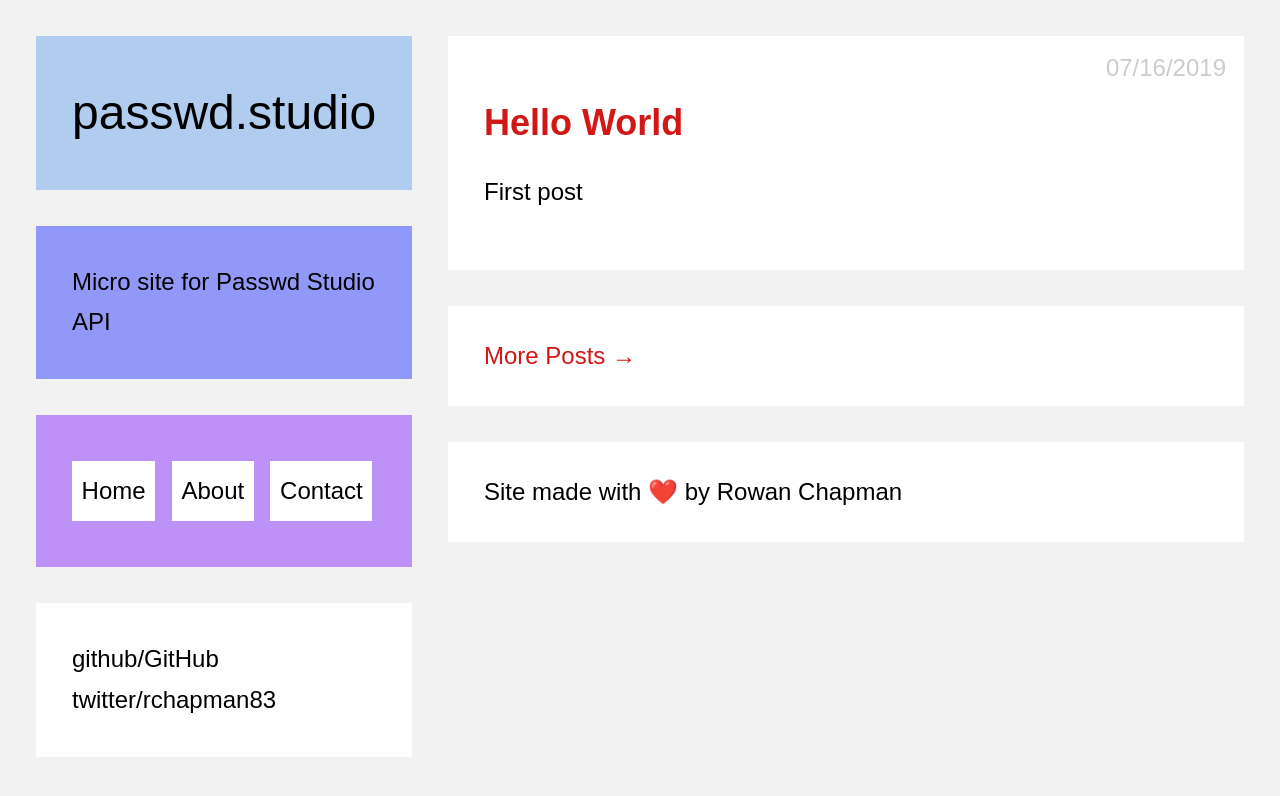
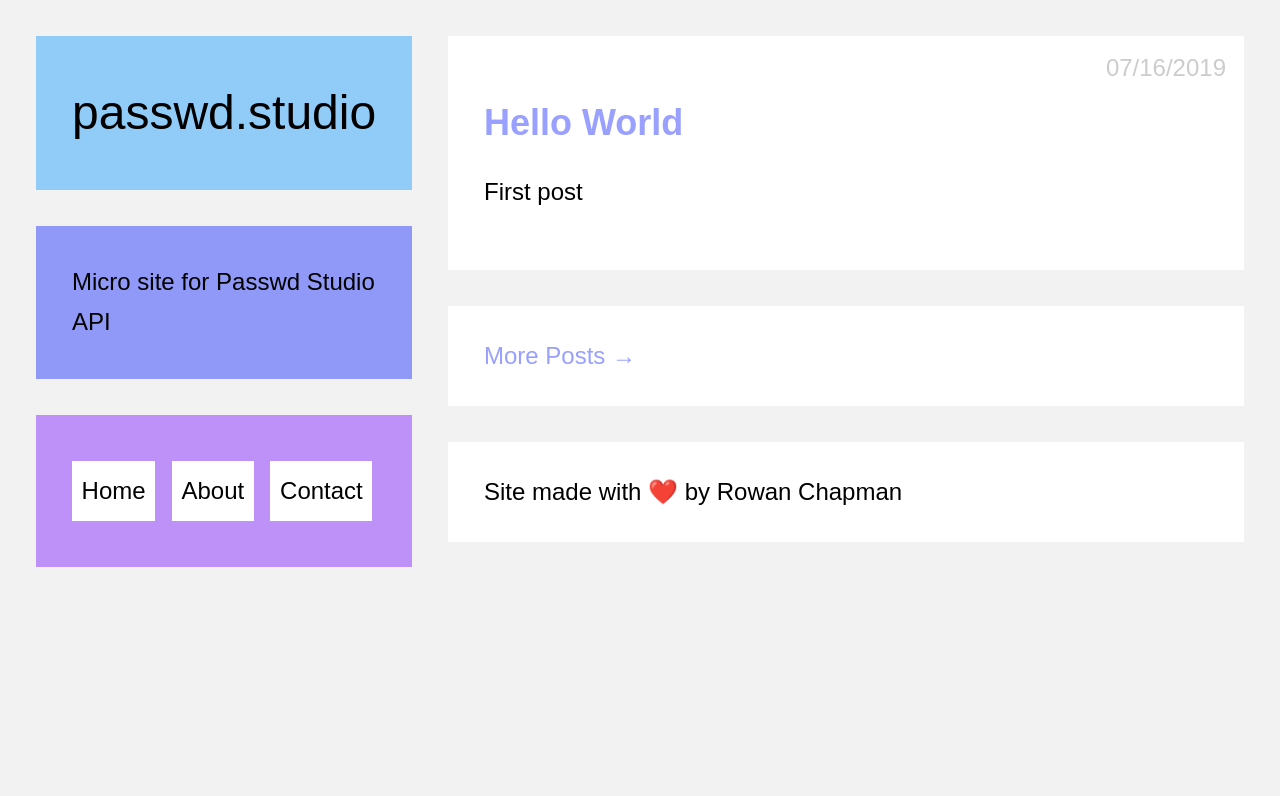
Before and after one commit to rchapman83/passwd-studio-web, a Jekyll site: the page built from index.html, in a window 1280 px wide. Shown: the top 796 px of the page. Built offline with Jekyll 4.4.1, drawn with Linux system fonts in a browser that asks for light colours; emoji names are drawn with the system emoji font.

Commit message:
Updated Style and 2 other files

```diff
--- a/_includes/header.html
+++ b/_includes/header.html
@@ -10,8 +10,5 @@
     <a href="/About">About</a>
     <a href="/Contact/">Contact</a>
   </nav>
-  <div class="module color3">
-    github/{{ site.github }}
-    <br>twitter/{{ site.twitter }}
-  </div>
+
 </aside>
--- a/_sass/_layout.scss
+++ b/_sass/_layout.scss
@@ -52,10 +52,10 @@
   padding:0;
 
   a {
-    color: #d21717;
+    color: $link;
     &:hover,
     &:focus {
-      color: #E40000;
+      color: $link-hover;
     }
   }
   .module {
@@ -73,7 +73,7 @@
 nav {
   a {
     padding: 0.4em;
-    background: #fff;
+    background: #ffffff;
     display:inline-block;
     &:nth-child(2n) {
       margin: 10px;
@@ -81,7 +81,7 @@
     &:hover {
       background: $link-hover;
       border: 0;
-      color: #fff !important;
+      color: #ffffff !important;
       // for now
     }
   }
@@ -106,17 +106,17 @@
     }
 
     a {
-      color: #000;
+      color: #000000;
       font-weight: normal;
       &:hover,
       &:focus {
-        color: #000;
+        color: #000000;
       }
     }
 }
 
 header {
-  background: $blue;
+  background: $blue1;
 }
 
 /*****************************************************************************/
@@ -128,20 +128,20 @@
 article {
   p {
     a {
-      border-bottom: .125em solid #ccc;
+      border-bottom: .125em solid #cccccc;
       padding: 0 0 .15em 0;
       display: inline;
       &:hover {
         background: $link-hover;
         border: 0;
-        color: #fff !important;
+        color: #ffffff !important;
       }
     }
   }
 }
 
 time {
-    color: #ccc;
+    color: #cccccc;
     position: absolute;
     top: 0.75em;
     right: 0.75em;
@@ -161,9 +161,9 @@
 
 blockquote {
     position: relative;
-    border: .1em solid #ddd;
-    border-top-color: #eee;
-    border-bottom-color: #bbb;
+    border: .1em solid #dddddd;
+    border-top-color: #eeeeee;
+    border-bottom-color: #bbbbbb;
     padding: $spacing-unit;
     background: #f2f2f2;
     -webkit-box-shadow: 0 1px 4px #ccc, 0 5px 12px -8px #555;
--- a/assets/css/style.scss
+++ b/assets/css/style.scss
@@ -7,11 +7,10 @@
 $base-font-family:  sans-serif;
 $base-font-size:    24px;
 $base-line-height:  1.5;
-$link-hover:        rgba(210, 23, 23, 0.7);
+$link:              rgba(51, 66, 255, 0.5);
+$link-hover:        rgba(240, 51, 255, 0.5);
 $spacing-unit:      1.5em;
-$blue:              rgba(25, 117, 229, 0.3);
-$yellow:            rgba(255, 244, 43, 0.5);
-$green:             rgba(138, 219, 79, 0.3);
+$blue3:             rgba(25, 117, 229, 0.3);
 $blue1:             rgba(51, 168, 255, 0.5);
 $blue2:             rgba(51, 66, 255, 0.5);
 $purple1:           rgba(138, 51, 255, 0.5);
```
